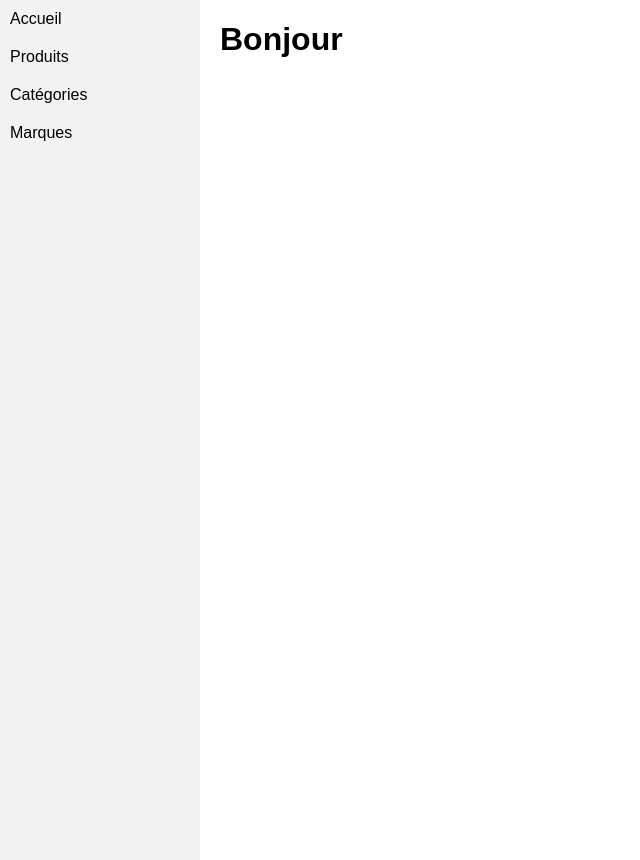
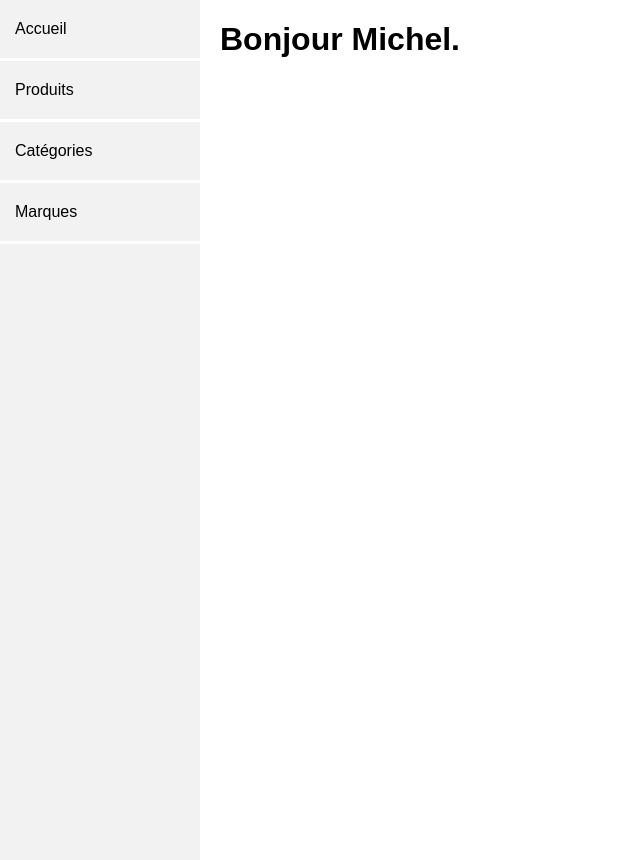
Before and after one commit to FlorianDray/cubeBack, a PHP site: page / in a window 1280 px wide. Shown: the part 50-910 px from the top of the page, without its empty margins (0-640 px from the left). Run offline with PHP 8.4, Linux system fonts and the light colour scheme; the visitor is signed in with stand-in values (Sample User, id 1).

Commit message:
css update2

```diff
--- a/header.php
+++ b/header.php
@@ -13,12 +13,10 @@
     <div class="contenu-page">
         <div class="menu-lateral">
             <nav>
-                <ul>
-                <li><a href="./index.php">Accueil</a></li>
-                <li><a href="./products.php">Produits</a></li>
-                <li><a href="#">Catégories</a></li>
-                <li><a href="#">Marques</a></li>
-                </ul>
+                <a href="./index.php">Accueil</a>
+                <a href="./products.php">Produits</a>
+                <a href="#">Catégories</a>
+                <a href="#">Marques</a>
             </nav>
         </div>
     </div>
--- a/index.php
+++ b/index.php
@@ -12,4 +12,4 @@ if(!isset($_SESSION['user_id'])){
 <link href="style.css" rel="stylesheet" type="text/css"/>
 
 <?php require './header.php';?>
- <h1>Bonjour <?php $_SESSION['user_name']?></h1>
+ <h1>Bonjour Michel.<?php $_SESSION['user_name']?></h1>
--- a/style.css
+++ b/style.css
@@ -26,7 +26,8 @@ body {
     height: 100vh;
     margin: 0;
     text-align: center;
-    flex-direction: column
+    flex-direction: column;
+    margin-left: -220px;
 }
 
 form {
@@ -126,21 +127,23 @@ form button:hover {
     left: 0;
 }
 
-.menu-lateral nav ul {
-    list-style-type: none;
-    padding: 0;
-    margin: 0;
+.menu-lateral nav {
+    padding: 0px;
 }
 
-.menu-lateral nav ul li {
-    padding: 10px;
+.menu-lateral a {
+    display: block;
+    text-decoration: none;
+    color: #000;
+    padding: 20px 0 20px 15px;
+    border-bottom: 3px #ffffff solid;
 }
 
-.menu-lateral nav ul li a {
-    text-decoration: none;
-    color: #000;
+.menu-lateral a:hover {
+    background-color: rgba(35, 95, 255);
+    color: white
 }
 
-.menu-lateral nav ul li a:hover {
-    color: #ff0000;
+.menu-lateral a:focus {
+    background-color: rgba(35, 95, 255);
 }
```
